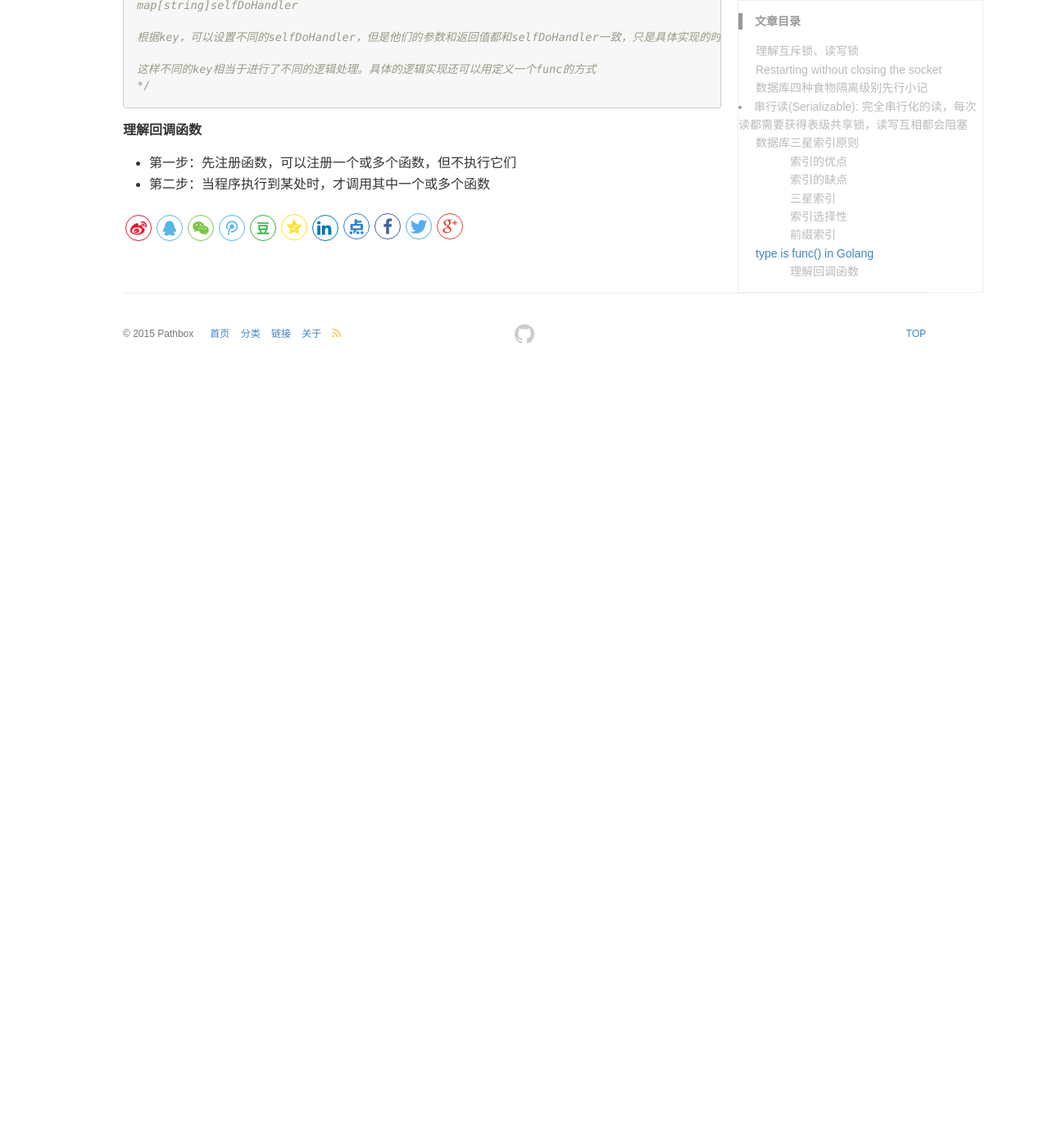
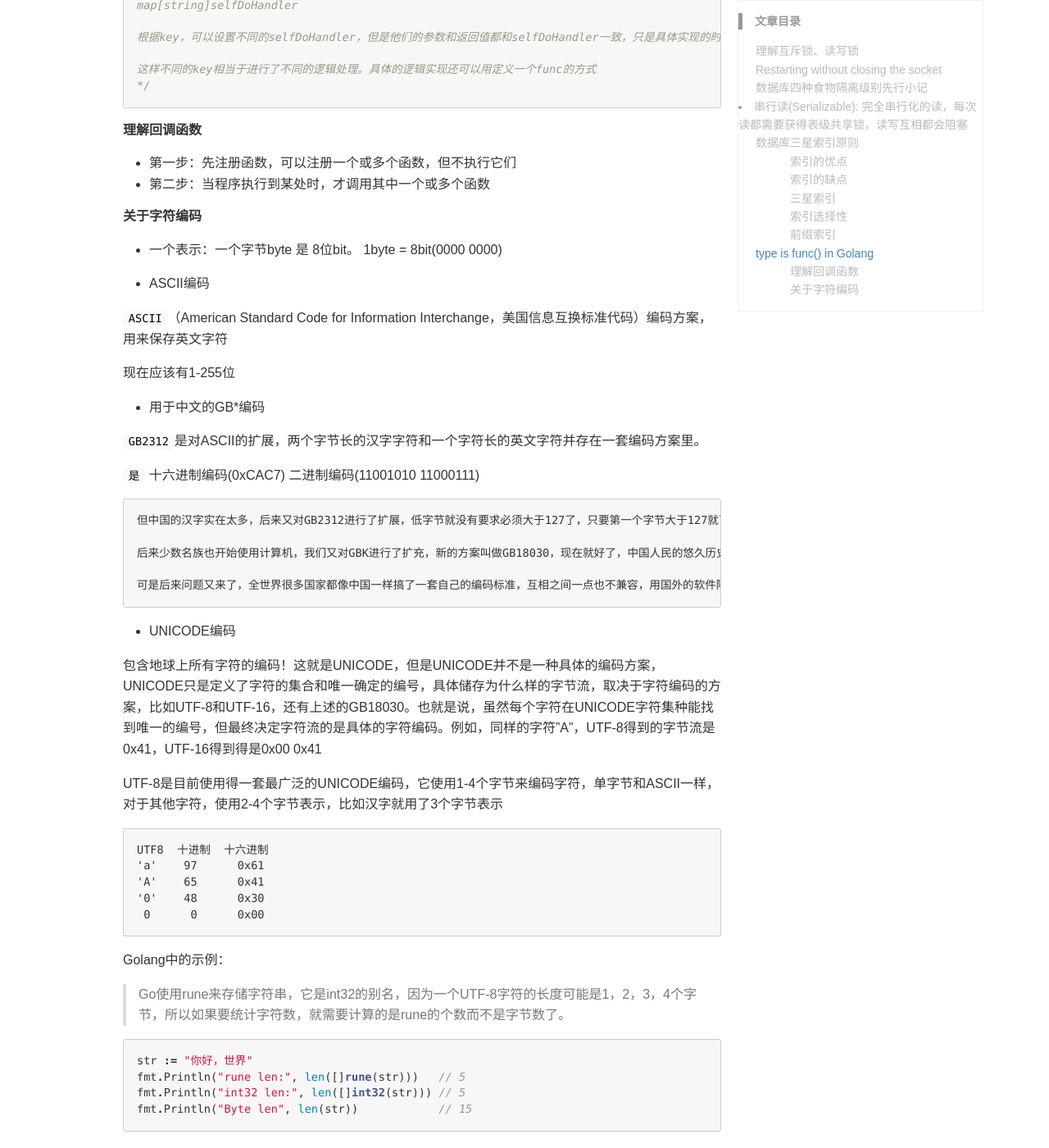
Before and after one commit to pathbox/pathbox.github.io, a Jekyll site: the page built from _posts/2018-05-01-work-summary-in-Udesk-fifteen.md, in a window 1280 px wide and 1400 px high, scrolled down 2842 px. Shown: the whole window at 82% size. Built offline with Jekyll 4.4.1, drawn with Linux system fonts in a browser that asks for light colours; before the commit the page ends 3298 px from its top, so only the background shows below that.

Commit message:
关于字符编码

````diff
--- a/_posts/2018-05-01-work-summary-in-Udesk-fifteen.md
+++ b/_posts/2018-05-01-work-summary-in-Udesk-fifteen.md
@@ -114,3 +114,52 @@ map[string]selfDoHandler
 
 - 第一步：先注册函数，可以注册一个或多个函数，但不执行它们
 - 第二步：当程序执行到某处时，才调用其中一个或多个函数
+
+##### 关于字符编码
+
+- 一个表示：一个字节byte 是 8位bit。 1byte = 8bit(0000 0000)
+
+- ASCII编码
+
+`ASCII`（American Standard Code for Information Interchange，美国信息互换标准代码）编码方案，用来保存英文字符
+
+现在应该有1-255位
+
+- 用于中文的GB*编码
+
+`GB2312`是对ASCII的扩展，两个字节长的汉字字符和一个字符长的英文字符并存在一套编码方案里。
+
+`是` 十六进制编码(0xCAC7) 二进制编码(11001010 11000111)
+
+```
+但中国的汉字实在太多，后来又对GB2312进行了扩展，低字节就没有要求必须大于127了，只要第一个字节大于127就可以固定表示一个汉字，这个编码方案就是GBK，GBK包含了GB2312的所有内容，同时增加了20000个新汉字（包括繁体字）和符号。
+
+后来少数名族也开始使用计算机，我们又对GBK进行了扩充，新的方案叫做GB18030，现在就好了，中国人民的悠久历史可以全部存到计算机中啦。
+
+可是后来问题又来了，全世界很多国家都像中国一样搞了一套自己的编码标准，互相之间一点也不兼容，用国外的软件除非安装一套他们的编码系统，否则就用不了
+```
+
+- UNICODE编码
+
+包含地球上所有字符的编码！这就是UNICODE，但是UNICODE并不是一种具体的编码方案，UNICODE只是定义了字符的集合和唯一确定的编号，具体储存为什么样的字节流，取决于字符编码的方案，比如UTF-8和UTF-16，还有上述的GB18030。也就是说，虽然每个字符在UNICODE字符集种能找到唯一的编号，但最终决定字符流的是具体的字符编码。例如，同样的字符"A"，UTF-8得到的字节流是0x41，UTF-16得到得是0x00 0x41
+
+UTF-8是目前使用得一套最广泛的UNICODE编码，它使用1-4个字节来编码字符，单字节和ASCII一样，对于其他字符，使用2-4个字节表示，比如汉字就用了3个字节表示
+
+```
+UTF8  十进制  十六进制
+'a'    97      0x61
+'A'    65      0x41
+'0'    48      0x30
+ 0      0      0x00
+```
+
+Golang中的示例：
+
+>Go使用rune来存储字符串，它是int32的别名，因为一个UTF-8字符的长度可能是1，2，3，4个字节，所以如果要统计字符数，就需要计算的是rune的个数而不是字节数了。
+
+```go
+str := "你好，世界"
+fmt.Println("rune len:", len([]rune(str)))   // 5
+fmt.Println("int32 len:", len([]int32(str))) // 5
+fmt.Println("Byte len", len(str))            // 15
+```
````
